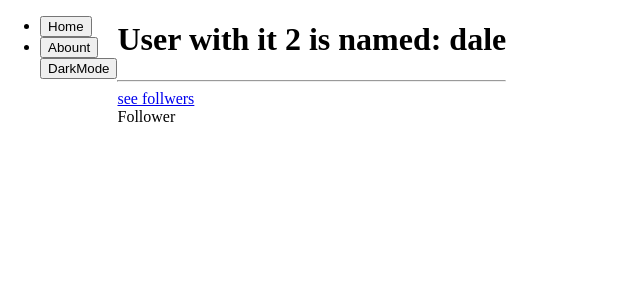
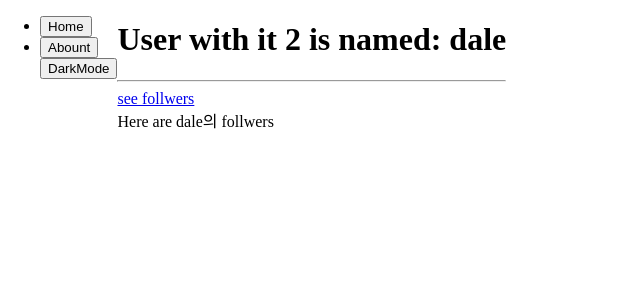
Before and after one commit to moolbum/react-masterclass, a React (Create React App) app: page /users/2/followers in a window 1280 px wide. Shown: the top 300 px of the page, without its empty margins (0-640 px from the left). Built offline with nearby package versions, Linux system fonts and the light colour scheme.

Commit message:
add: React-router v6 outlet context

```diff
--- a/src/pages/Home/index.tsx
+++ b/src/pages/Home/index.tsx
@@ -1,8 +1,18 @@
 import React from "react";
-import { Link } from "react-router-dom";
+import { Link, useSearchParams } from "react-router-dom";
 import { users } from "../../data/db";
 
 function Home() {
+  const [readSearchParms, setSearchParms] = useSearchParams();
+  console.log("readSearchParms", readSearchParms.has("day"));
+  // console.log("setSearchParms", setSearchParms);
+
+  setTimeout(() => {
+    setSearchParms({
+      day: "today",
+    });
+  }, 3000);
+
   return (
     <div>
       <ul>
--- a/src/pages/User/follower.tsx
+++ b/src/pages/User/follower.tsx
@@ -1,7 +1,15 @@
 import React from "react";
+import { useOutletContext } from "react-router-dom";
+
+interface FollowersContext {
+  nameOfMyUser: string;
+}
 
 function Follower() {
-  return <div>Follower</div>;
+  const { nameOfMyUser } = useOutletContext<FollowersContext>();
+  console.log("{nameOfMyUser}>>>>>", nameOfMyUser);
+
+  return <div>Here are {nameOfMyUser}의 follwers</div>;
 }
 
 export default Follower;
--- a/src/pages/User/index.tsx
+++ b/src/pages/User/index.tsx
@@ -13,7 +13,11 @@ function User() {
 
       <hr />
       <Link to="followers">see follwers</Link>
-      <Outlet />
+      <Outlet
+        context={{
+          nameOfMyUser: users[Number(id) - 1].name,
+        }}
+      />
     </div>
   );
 }
--- a/src/routers/index.tsx
+++ b/src/routers/index.tsx
@@ -30,6 +30,10 @@ const router = createBrowserRouter([
             path: "followers",
             element: <Follower />,
           },
+          {
+            path: "followeing",
+            element: <Follower />,
+          },
         ],
       },
     ],
```
